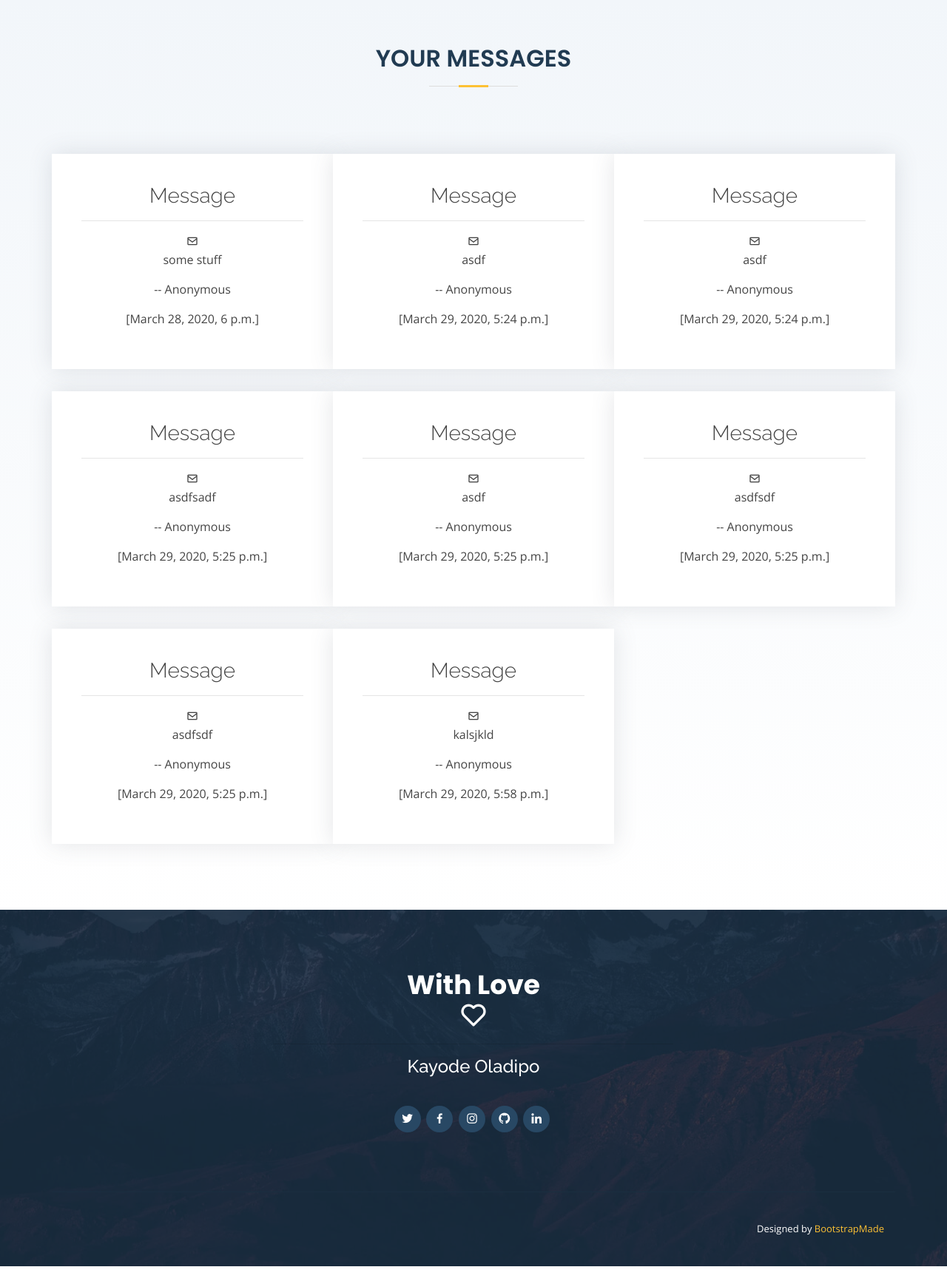
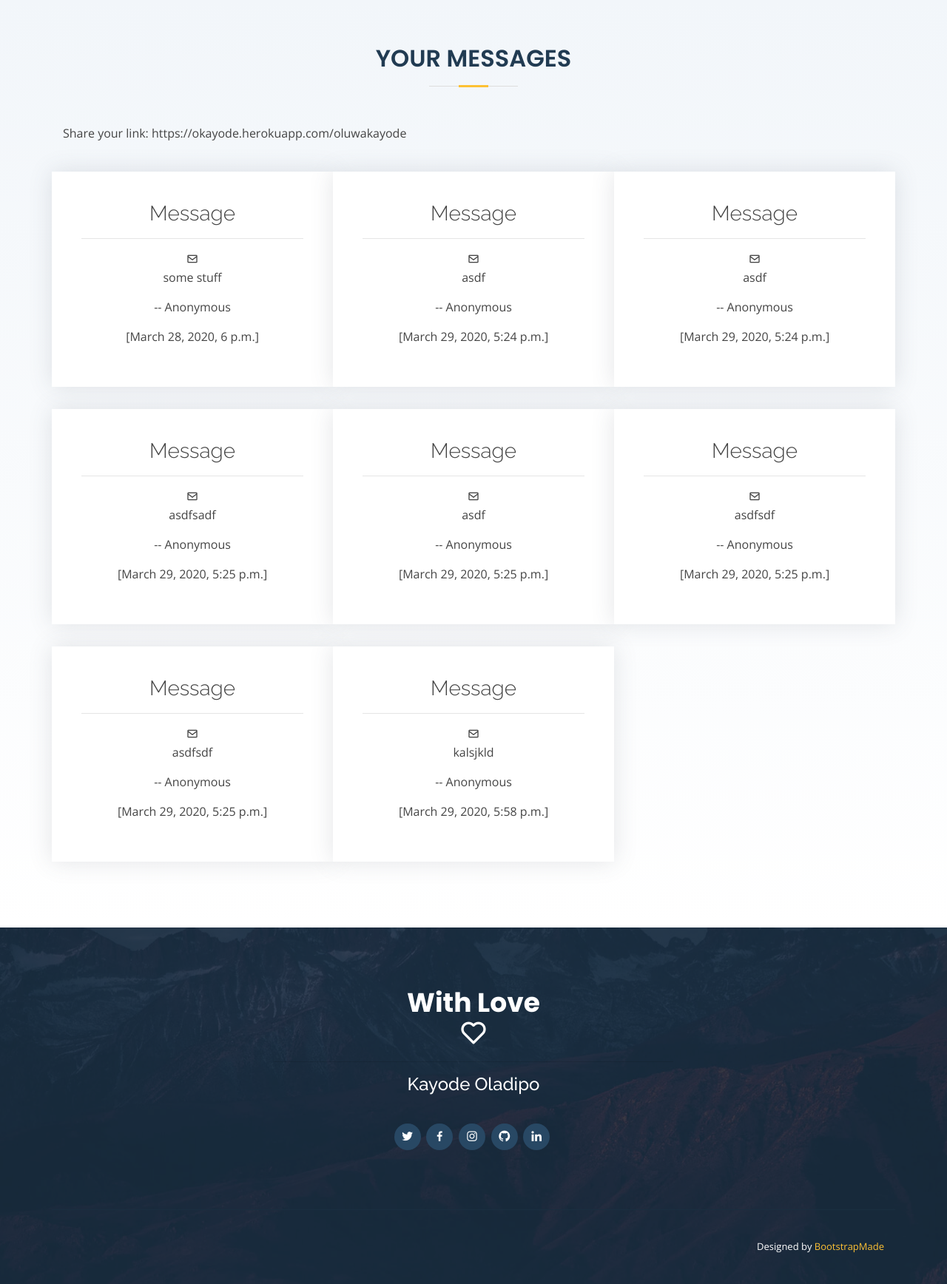
Before and after one commit to oluwakayode-a/Anonymous-Message, a Django app: page /messages/ in a window 1280 px wide. Shown: the part 80-1816 px from the top of the page at 74% size. Before the commit the page ends 1792 px from the top, so only its background shows below. Run offline with Django 3.2, Linux system fonts and the light colour scheme; a user stored in the database is signed in; data comes from the database, SQL or seed files in the repository; some libraries are stand-ins or nearby versions.

Commit message:
added share link

```diff
--- a/templates/messages.html
+++ b/templates/messages.html
@@ -13,6 +13,8 @@
             <div class="section-title">
                 <h2 data-aos="fade-in">Your Messages</h2>
             </div>
+
+            Share your link: https://okayode.herokuapp.com/{{ request.user.username }}
 
             <div class="row">
                 {% for message in messages %}
```
